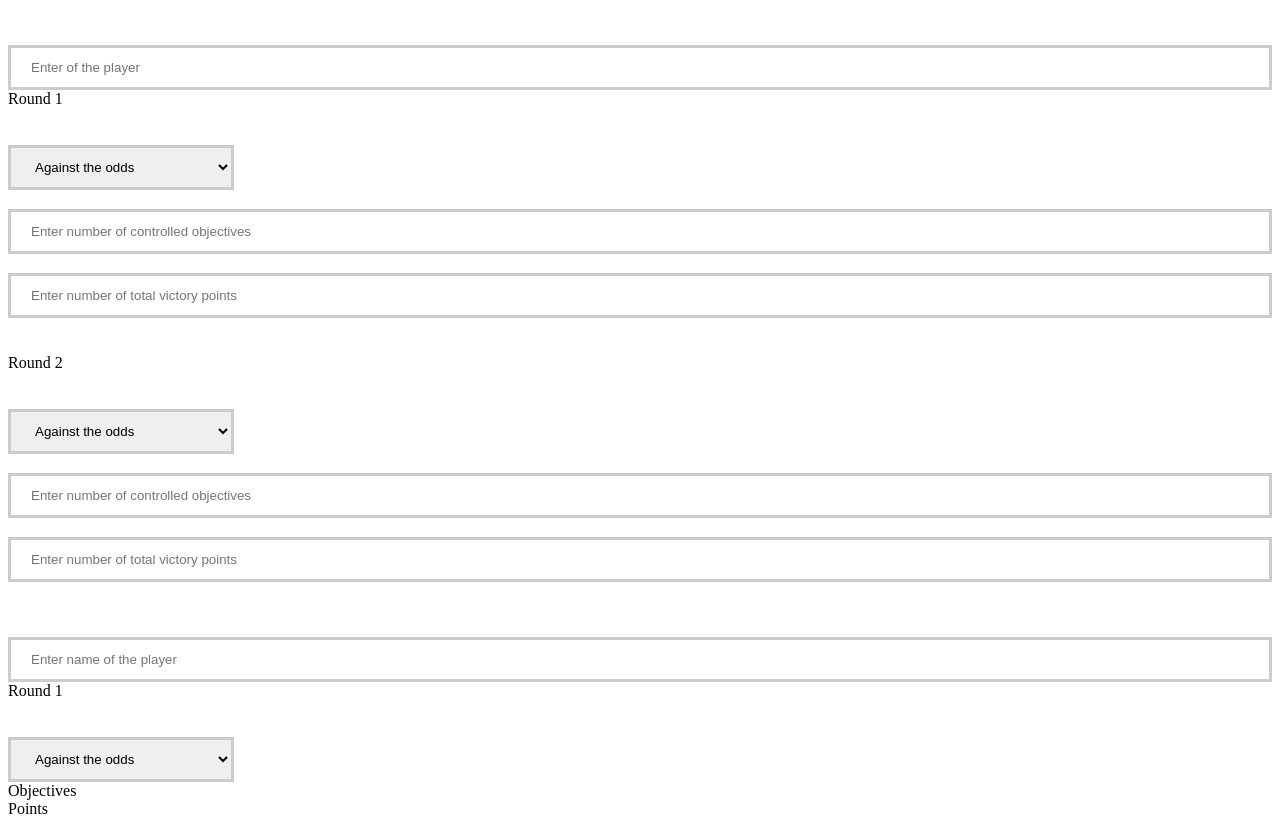
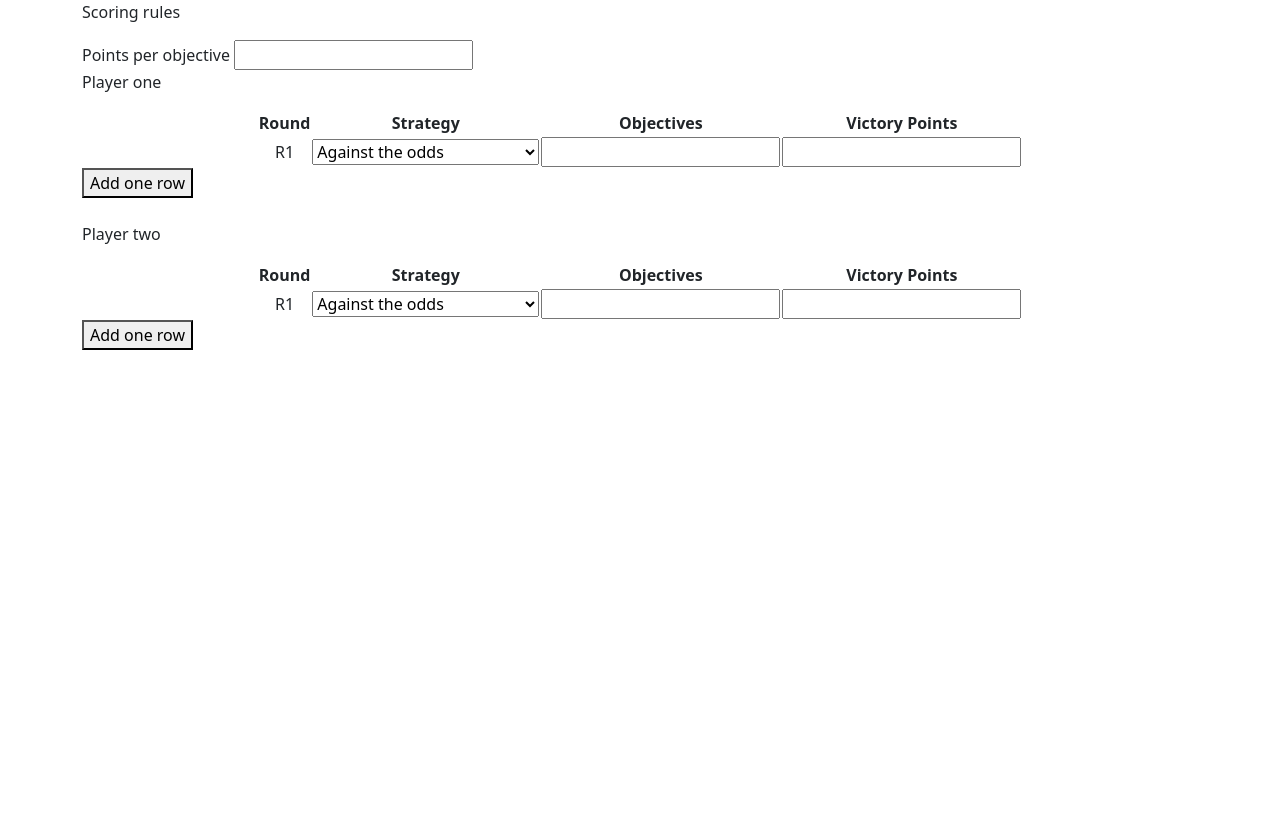
Before and after one commit to Kot-Pawel/Kot-Pawel.github.io, a plain HTML site: page scoreSheet.html in a window 1280 px wide. After the commit the page ends 800 px from the top, so only its background shows below. Drawn offline with nearby package versions, Linux system fonts and the light colour scheme.

Commit message:
changed name of scoresheet, tried using this to get data from table cell but failed (or any field), created hardcoded VP calculation for first row

```diff
--- a/scoreSheet.html
+++ b/scoreSheet.html
@@ -1,101 +1,65 @@
 <!DOCTYPE html>
-<html lang="pl">
+<html lang="en">
 <head>
     <meta charset="UTF-8">
+    <meta name="viewport" content="width=device-width, initial-scale=1">
     <title>The hammer score sheet</title>
-    <link rel="stylesheet" href="stylesMaster.css">
-    <link rel="stylesheet" href="buttons.css">
+    <link href="https://cdn.jsdelivr.net/npm/bootstrap@5.2.2/dist/css/bootstrap.min.css" rel="stylesheet">
+    <script src="https://ajax.googleapis.com/ajax/libs/jquery/3.6.0/jquery.min.js"></script>
     <script type="text/javascript" src="scoreSheet.js"></script>
+    <script src="https://cdn.jsdelivr.net/npm/bootstrap@5.2.2/dist/js/bootstrap.bundle.min.js"></script>
 </head>
-<body>
-    <div class="default">
-        <br />
+<body onload="addOneRowP1(), addOneRowP2(), clearSessionStorage()">
 
-        <div>
-            <label for="NamePicker">Player one name</label>
-            <input class="inputFromUser" type="text" id="NamePickerId" placeholder="Enter of the player">
-        </div>
-        Round 1<br /><br />
-        <div>
-            <label for="Strategy">Strategy</label>
-            <select class="selector" id="Strategy_1_1_Id" name="Strategy">
-                <option value="GainingMomentum">Gaining momentum</option>
-                <option value="EyeForAnEye">Eye for an eye</option>
-                <option value="DesecrateTheirLands">Desecrate their lands</option>
-                <option value="ThisOnesMine">This one's mine</option>
-                <option value="HeadToHead">Head-to-head</option>
-                <option value="Outmusclce">Outmuscle</option>
-                <option value="AgainstTheOdds" selected>Against the odds</option>
-                <option value="BargeThroughEnemyLines">Barge through enemy lines</option>
-            </select><br>
-        </div>
-
-        <label for="ObjectivesNo_1_1_Id">Objectives number</label>
-        <input class="inputFromUser" type="number" id="ObjectivesNo_1_1_Id" placeholder="Enter number of controlled objectives" />
-
-        <label for="VictoryPoints_1_1_Id">Vitory points</label>
-        <input class="inputFromUser" type="number" id="VictoryPoints_1_1_Id" placeholder="Enter number of total victory points" />
-        <br />
-        <br />
-        Round 2<br /><br />
-        <div>
-            <label for="Strategy_1_2_Id">Strategy</label>
-            <select class="selector" id="Strategy_1_2_Id" name="Strategy">
-                <option value="GainingMomentum">Gaining momentum</option>
-                <option value="EyeForAnEye">Eye for an eye</option>
-                <option value="DesecrateTheirLands">Desecrate their lands</option>
-                <option value="ThisOnesMine">This one's mine</option>
-                <option value="HeadToHead">Head-to-head</option>
-                <option value="Outmusclce">Outmuscle</option>
-                <option value="AgainstTheOdds" selected>Against the odds</option>
-                <option value="BargeThroughEnemyLines">Barge through enemy lines</option>
-            </select><br>
-        </div>
-
-        <label for="ObjectivesNo_1_2_Id">Objectives number</label>
-        <input class="inputFromUser" type="number" id="ObjectivesNo_1_2_Id" placeholder="Enter number of controlled objectives" />
-
-        <label for="VictoryPoints_1_2_Id">Vitory points</label>
-        <input class="inputFromUser" type="number" id="VictoryPoints_1_2_Id" placeholder="Enter number of total victory points" />
-        <br />
-        <br />
+    <div class="container">
 
 
+        <p>Scoring rules</p>
+        <label for="pointsPerObjective">Points per objective</label>
+        <input type="number" id="pointsPerObjectiveId" name="pointsPerObjectiveN"/>
+        <br>
+
+    </div>
+
+        <div class="container">
+
+            <p>Player one</p>
 
 
+            <table id="player1" style="text-align:center" align="center" valign:"top">
+                <thead>
+                    <tr>
+                        <th>Round</th>
+                        <th>Strategy</th>
+                        <th>Objectives</th>
+                        <th>Victory Points</th>
+                    </tr>
+                </thead>
+            </table>
 
 
+            <button onclick="addOneRowP1()" id="addOneRowP1">Add one row</button><br><br>
+
+        </div>
+        <div class="container">
+
+            <p>Player two</p>
+
+            <table id="player2" style="text-align:center" align="center" valign:"top">
+                <thead>
+                    <tr>
+                        <th>Round</th>
+                        <th>Strategy</th>
+                        <th>Objectives</th>
+                        <th>Victory Points</th>
+                    </tr>
+                </thead>
+            </table>
+
+            <button onclick="addOneRowP2()" id="addOneRowP2">Add one row</button><br><br>
 
 
-
-
-
-
-
-        <div>
-            <label for="NamePickerP2Id">Player two name</label>
-            <input class="inputFromUser" type="text" id="NamePickerP2Id" placeholder="Enter name of the player">
         </div>
-
-        Round 1<br /><br />
-
-
-        <div>
-            <label for="Strategy">Strategy</label>
-            <select class="selector" id="Strategy_2_1_Id" name="Strategy">
-                <option value="GainingMomentum">Gaining momentum</option>
-                <option value="EyeForAnEye">Eye for an eye</option>
-                <option value="DesecrateTheirLands">Desecrate their lands</option>
-                <option value="ThisOnesMine">This one's mine</option>
-                <option value="HeadToHead">Head-to-head</option>
-                <option value="Outmusclce">Outmuscle</option>
-                <option value="AgainstTheOdds" selected>Against the odds</option>
-                <option value="BargeThroughEnemyLines">Barge through enemy lines</option>
-            </select><br>
-        </div>
-        Objectives<br />
-        Points<br />
-    </div>
 
 </body>
 </html>
--- a/scoreSheet.js
+++ b/scoreSheet.js
@@ -16,13 +16,13 @@ function addOneRowP1() {
         newCell.innerHTML = roundNumberCell;
 
         newCell = newRow.insertCell();
-        newCell.innerHTML = "<tr><td><select name='Strategy'><option value='GainingMomentum'>Gaining momentum</option><option value='EyeForAnEye'>Eye for an eye</option><option value='DesecrateTheirLands'>Desecrate their lands</option><option value='ThisOnesMine'>This one's mine</option><option value='HeadToHead'>Head-to-head</option><option value='Outmusclce'>Outmuscle</option><option value='AgainstTheOdds' selected>Against the odds</option><option value='BargeThroughEnemyLines'>Barge through enemy lines</option></select></td></tr>";
+        newCell.innerHTML = "<tr><td><select name='StrategyP1'><option value='GainingMomentum'>Gaining momentum</option><option value='EyeForAnEye'>Eye for an eye</option><option value='DesecrateTheirLands'>Desecrate their lands</option><option value='ThisOnesMine'>This one's mine</option><option value='HeadToHead'>Head-to-head</option><option value='Outmusclce'>Outmuscle</option><option value='AgainstTheOdds' selected>Against the odds</option><option value='BargeThroughEnemyLines'>Barge through enemy lines</option></select></td></tr>";
 
         var newCell = newRow.insertCell();
-        newCell.innerHTML = "<tr><td><input type='text' name='objectivesNumber' onchange='calculateVP(this)'></td></tr>";
+        newCell.innerHTML = "<tr><td><input type='number' name='objectivesNumberP1' id='objectivesNumberP1Id" + roundNumber + "' onchange='calculateVP()'></td></tr>";
 
         newCell = newRow.insertCell();
-        newCell.innerHTML = "<tr><td><input type='text' name='victoryPoints'></td></tr>";
+        newCell.innerHTML = "<tr><td><input type='number' name='victoryPointsP1' id='victoryPointsP1id" + roundNumber + "'></td></tr>";
     }
 
 }
@@ -45,31 +45,46 @@ function addOneRowP2() {
         newCell.innerHTML = roundNumberCell;
 
         newCell = newRow.insertCell();
-        newCell.innerHTML = "<tr><td><select name='Strategy'><option value='GainingMomentum'>Gaining momentum</option><option value='EyeForAnEye'>Eye for an eye</option><option value='DesecrateTheirLands'>Desecrate their lands</option><option value='ThisOnesMine'>This one's mine</option><option value='HeadToHead'>Head-to-head</option><option value='Outmusclce'>Outmuscle</option><option value='AgainstTheOdds' selected>Against the odds</option><option value='BargeThroughEnemyLines'>Barge through enemy lines</option></select></td></tr>";
+        newCell.innerHTML = "<tr><td><select name='StrategyP2'><option value='GainingMomentum'>Gaining momentum</option><option value='EyeForAnEye'>Eye for an eye</option><option value='DesecrateTheirLands'>Desecrate their lands</option><option value='ThisOnesMine'>This one's mine</option><option value='HeadToHead'>Head-to-head</option><option value='Outmusclce'>Outmuscle</option><option value='AgainstTheOdds' selected>Against the odds</option><option value='BargeThroughEnemyLines'>Barge through enemy lines</option></select></td></tr>";
 
         var newCell = newRow.insertCell();
-        newCell.innerHTML = "<tr><td><input type='text' name='objectivesNumber'></td></tr>";
+        newCell.innerHTML = "<tr><td><input type='number' name='objectivesNumberP2'></td></tr>";
 
         newCell = newRow.insertCell();
-        newCell.innerHTML = "<tr><td><input type='text' name='victoryPoints'></td></tr>";
+        newCell.innerHTML = "<tr><td><input type='number' name='victoryPointsP2'></td></tr>";
     }
 
 
 
 }
 
-function calculateVP(x) {
 
-  console.log("Row index is: " + x.rowIndex);
+function calculateVP() {
+
+    var pointsPerObjective = Number(document.getElementById("pointsPerObjectiveId").value);
+    var objectivesHeld = Number(document.getElementById("player1").rows[1].cells[2].children[0].value);
+    var vitoryPoints = pointsPerObjective * objectivesHeld;
+    document.getElementById("victoryPointsP1id1").value = vitoryPoints;
+
 
 }
 
-/**
+function clearSessionStorage() {
+    sessionStorage.clear();
 
-current row and cell javascript
+}
 
-If you are using JQuery, use method.index()
 
-var index = $('table tr').index(tr);
+/***
+function nieRozumiemThis() {
 
-**/
+
+    console.log($("#pointsPerObjectiveId").attr("id"));
+    console.log(this.id);
+    console.log($(this).attr("id"));
+    console.log($(this).get(0).id);
+    console.log($(this)[0].id);
+
+
+}
+ */
```
Also changed, not shown: scoreSheetV2.html (deleted, +0 -63 lines).
